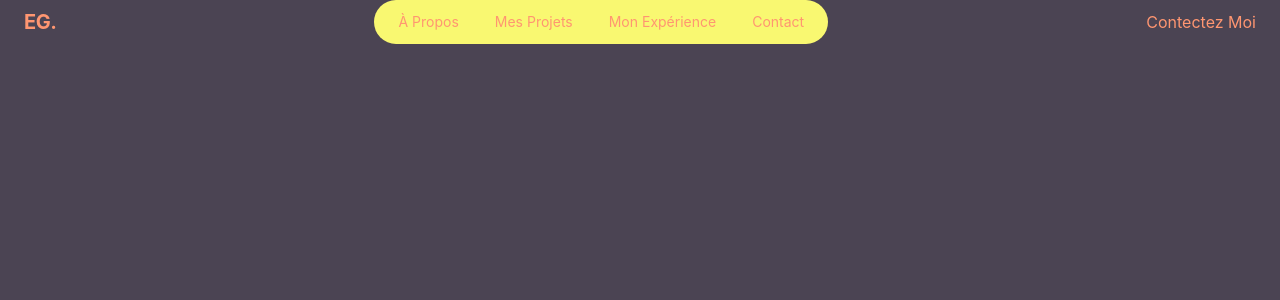
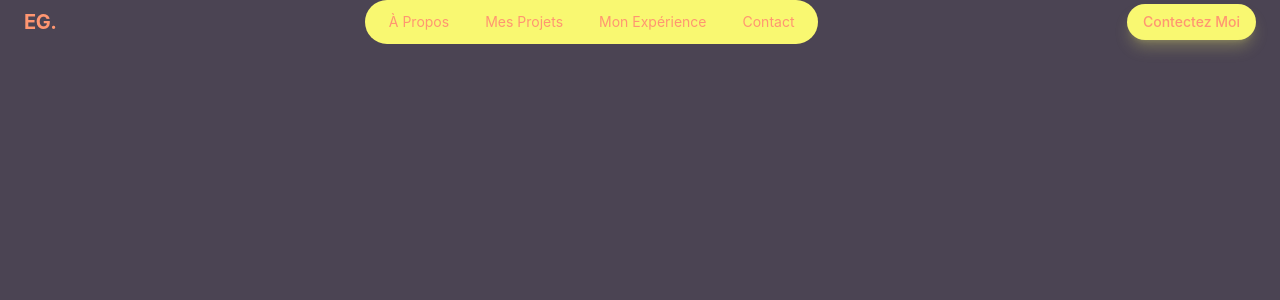
Before and after one commit to TamagoNier/egorgututui_portfolio, a React (Vite) app: page / in a window 1280 px wide. Shown: the top 300 px of the page. Built offline with nearby package versions, Linux system fonts and the light colour scheme.

Commit message:
button prototype done

```diff
--- a/src/components/Button.jsx
+++ b/src/components/Button.jsx
@@ -1,6 +1,17 @@
-export const Button = ({className, size, children}) => {
+export const Button = ({className, size = "default", children}) => {
+    const baseClasses = "relative overflow-hidden rounded-full font-medium focus:outline-none focus-visible:ring-2 focus-visible:ring-primary bg-primary hover:bg-primary/85 shadow-lg shadow-primary/25";
+    const sizeClasses = {
+        sm:"px-4 py-2 text-sm",
+        default:"px-6 py-3 text-base",
+        lg : "px-8 py-4 text-lg"
+    };
+
+    const classes = `${baseClasses} ${sizeClasses[size]} ${className}`;
+
     return (
-    <button>
-        <span>{children}</span>
+    <button className={classes}>
+        <span className="relative flex items-center justify-center gap-2">
+            {children}
+        </span>
     </button>);
 };
--- a/src/layout/Navbar.jsx
+++ b/src/layout/Navbar.jsx
@@ -27,7 +27,7 @@ export const Navbar = () => {
 
             {/* CTA */}
             <div>
-                <Button>Contectez Moi</Button>
+                <Button size="sm">Contectez Moi</Button>
             </div>
         </nav>
     </header>);
```
